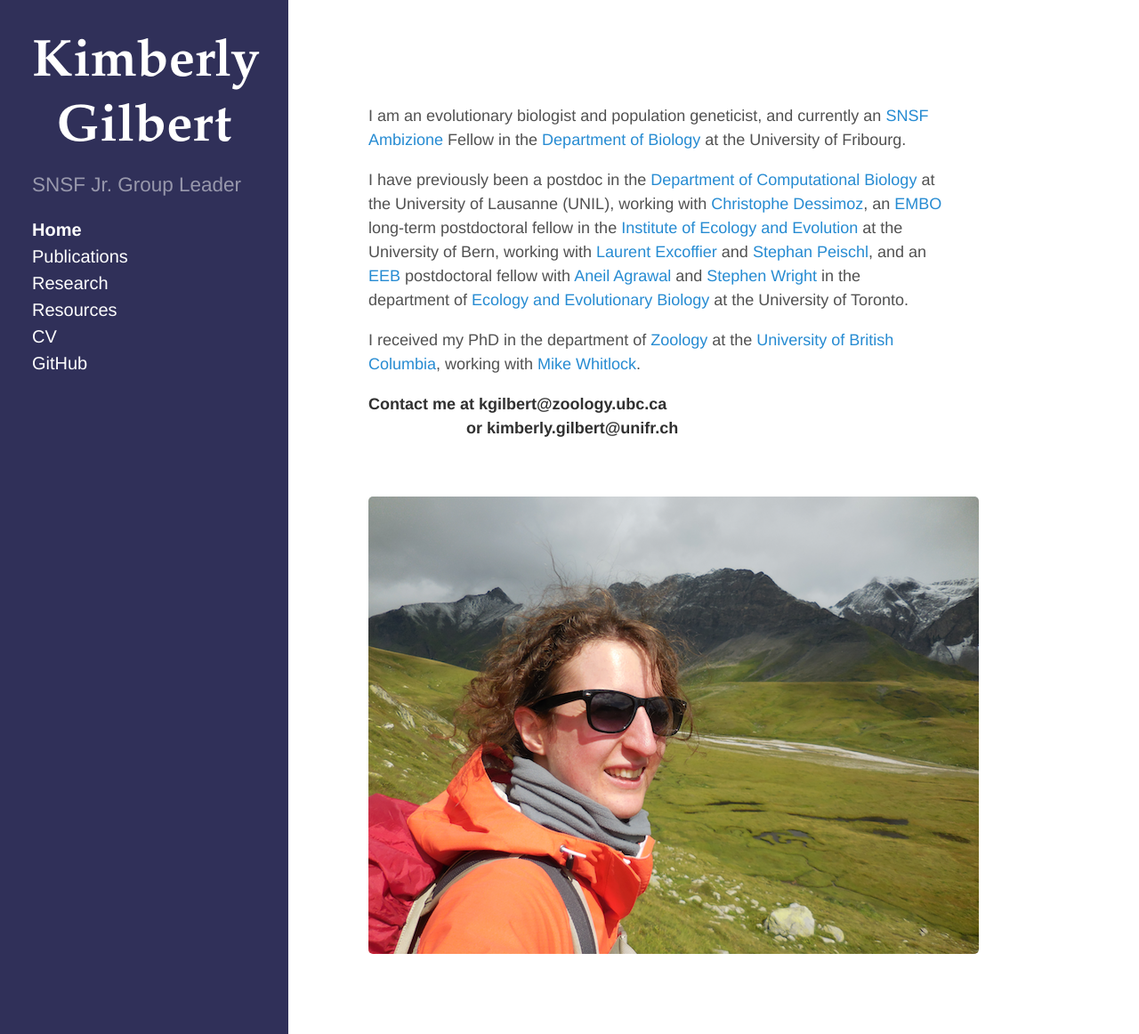
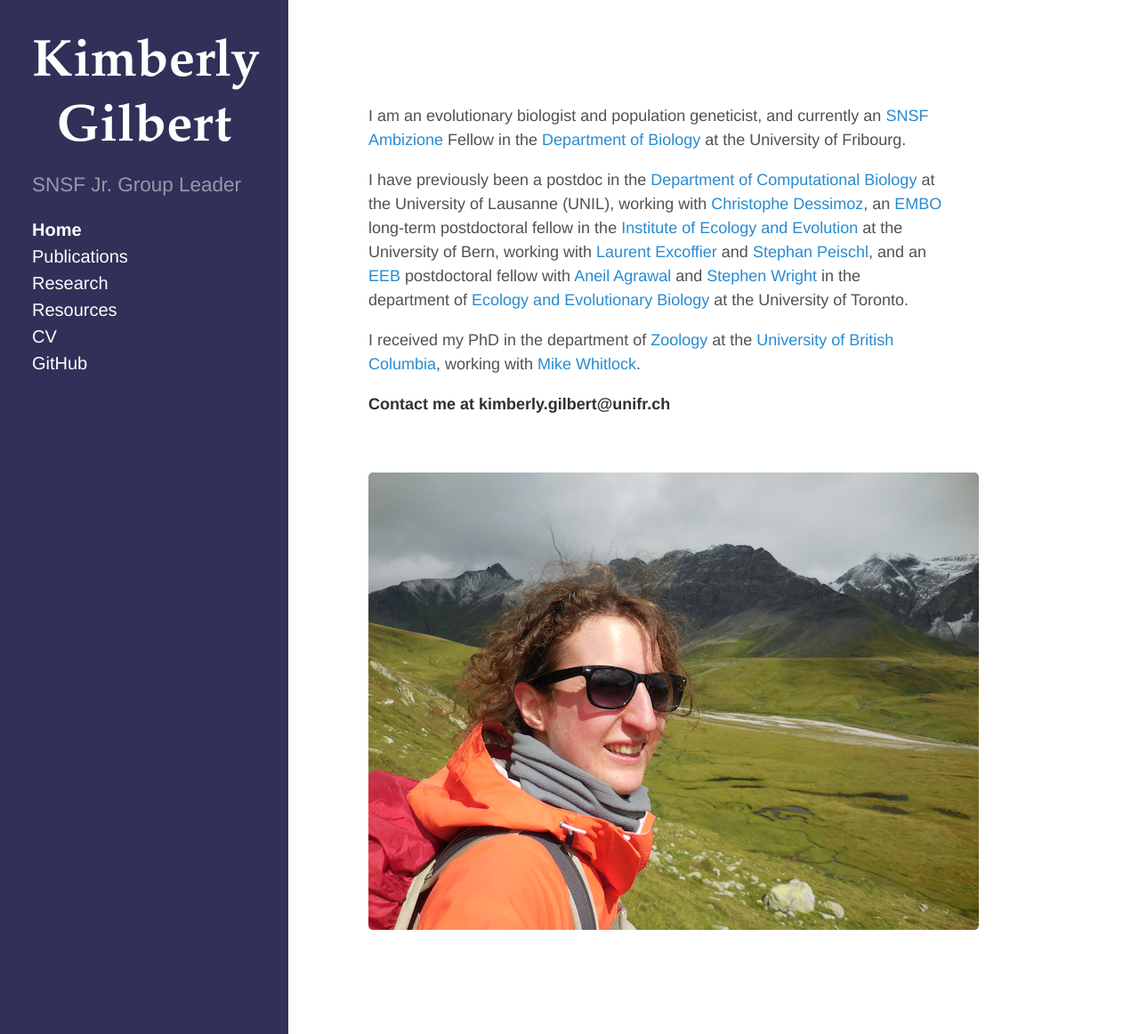
Before and after one commit to kjgilbert/kjgilbert.github.io, a Jekyll site: the page built from index.md, in a window 1280 px wide and 1162 px high. Shown: the whole window at 89% size. Built offline with Jekyll 4.4.1, drawn with Linux system fonts in a browser that asks for light colours; Markdown is read by kramdown in place of the engine named in the settings.

Commit message:
Update email address - zoology address expired

```diff
--- a/index.md
+++ b/index.md
@@ -25,8 +25,8 @@ at the University of Toronto.
 
 I received my PhD in the department of [Zoology](http://www.zoology.ubc.ca/) at the [University of British Columbia](http://www.ubc.ca/), working with [Mike Whitlock](http://www.zoology.ubc.ca/person/whitlock).
 
-**Contact me at kgilbert@zoology.ubc.ca**
-&nbsp; &nbsp; &nbsp; &nbsp; &nbsp; &nbsp; &nbsp; &nbsp; &nbsp; &nbsp; &nbsp; **or kimberly.gilbert@unifr.ch**
+**Contact me at kimberly.gilbert@unifr.ch**
+<!--- &nbsp; &nbsp; &nbsp; &nbsp; &nbsp; &nbsp; &nbsp; &nbsp; &nbsp; &nbsp; &nbsp; **or kimberly.gilbert@unifr.ch**  --->
 
 &nbsp;
 
```
